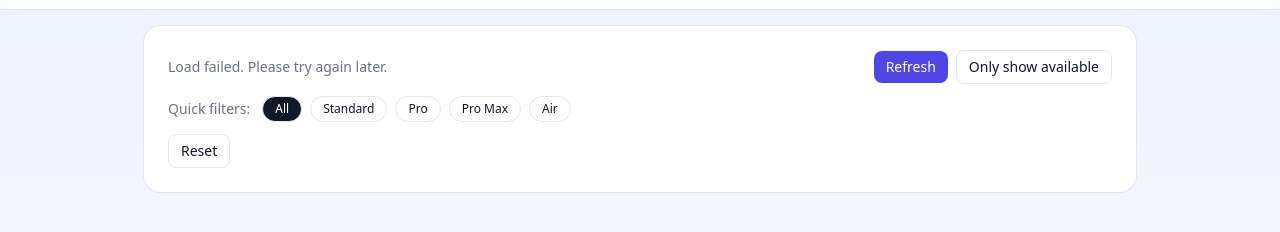
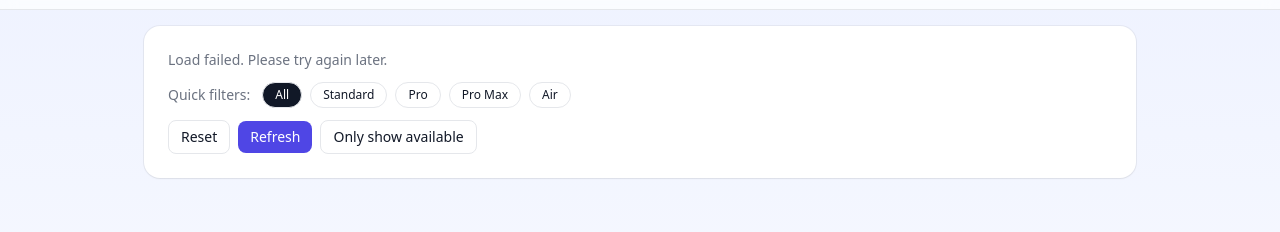
Before and after one commit to davidyen1124/iphone-availability, a website: page public/index.html in a window 1280 px wide. Shown: the part 54-286 px from the top of the page. Drawn offline with nearby package versions, Linux system fonts and the light colour scheme; no server answers.

Commit message:
Move refresh buttons next to reset

```diff
--- a/public/index.html
+++ b/public/index.html
@@ -39,12 +39,8 @@
       <section class="mb-4">
         <div class="rounded-2xl bg-white shadow-sm ring-1 ring-black/5 overflow-hidden">
           <div class="p-4 sm:p-6">
-            <div class="flex items-center justify-between gap-2">
+            <div class="flex items-center gap-2">
               <p id="updated" class="text-sm text-gray-500">Loading…</p>
-              <div class="flex items-center gap-2">
-                <button id="refreshBtn" class="rounded-lg bg-brand-600 text-white px-3 py-1.5 text-sm hover:bg-brand-700 active:scale-[.98] transition">Refresh</button>
-                <button id="toggleOnlyAvail" class="rounded-lg border px-3 py-1.5 text-sm">Only show available</button>
-              </div>
             </div>
             <div class="mt-3 flex flex-wrap items-center gap-2" id="familyFilters">
               <span class="text-sm text-gray-500 mr-1">Quick filters:</span>
@@ -56,6 +52,8 @@
             </div>
             <div class="mt-3 flex flex-wrap items-center gap-2" id="controls">
               <button id="resetFilters" class="rounded-lg border px-3 py-1.5 text-sm">Reset</button>
+              <button id="refreshBtn" class="rounded-lg bg-brand-600 text-white px-3 py-1.5 text-sm hover:bg-brand-700 active:scale-[.98] transition">Refresh</button>
+              <button id="toggleOnlyAvail" class="rounded-lg border px-3 py-1.5 text-sm">Only show available</button>
             </div>
           </div>
         </div>
```
